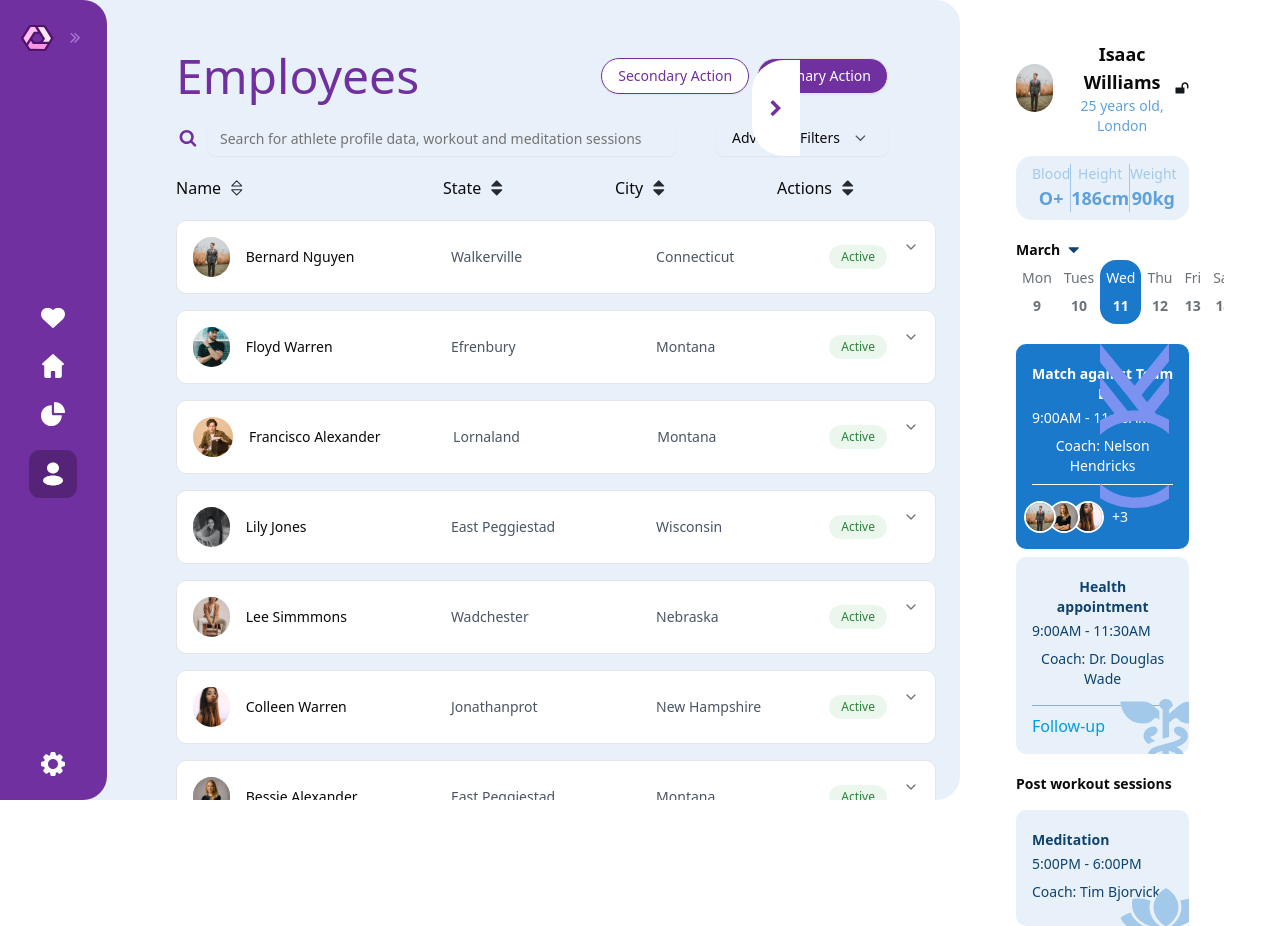
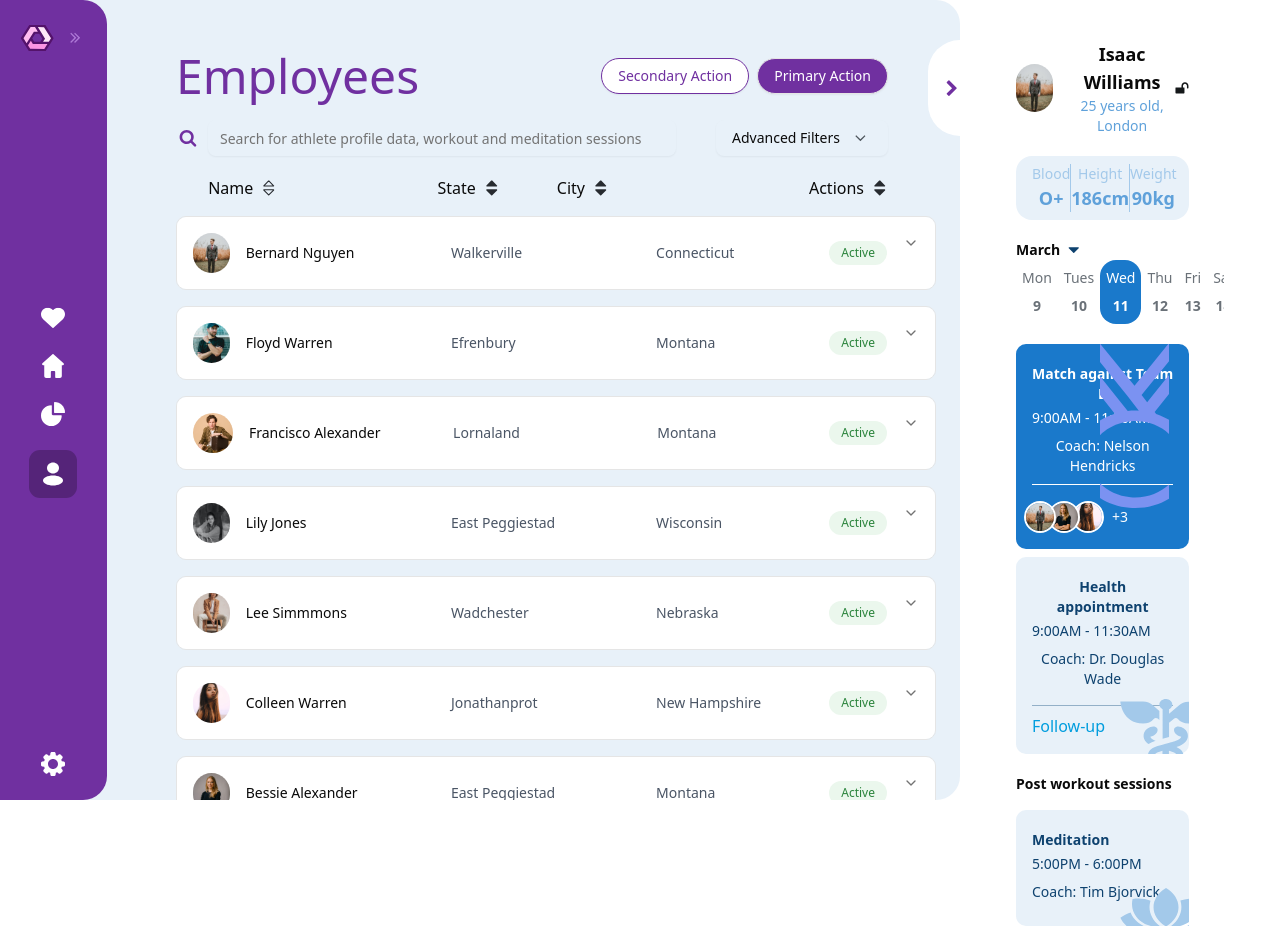
Before and after one commit to jpastolfi/mediaweb-joao-costa, a React (Vite) app in the folder project-joao-costa/: page / in a window 1280 px wide. Built offline with nearby package versions, Linux system fonts and the light colour scheme.

Commit message:
fix: arrow from previous commit was moving in different resolutions

```diff
--- a/project-joao-costa/src/components/EmployeeContainer/EmployeeCard.tsx
+++ b/project-joao-costa/src/components/EmployeeContainer/EmployeeCard.tsx
@@ -1,3 +1,4 @@
+import { useState } from "react";
 import bernard from "../../assets/bernard.png";
 import bessie from "../../assets/bessie.png";
 import colleen from "../../assets/colleen.png";
@@ -36,12 +37,12 @@ export default function EmployeeCard({employee}: {employee: Employee}) {
     default:
       image = "";
   }
-
+  const [isOpen, setIsOpen] = useState(false);
   return (
     <div className="w-full">
-      <Accordion type="single" collapsible className="border rounded-lg overflow-hidden w-full">
+      <Accordion type="single" collapsible className="border rounded-lg overflow-hidden w-full" onValueChange={() => setIsOpen(!isOpen)}>
         <AccordionItem value="item-1" className="border-0">
-          <div className="bg-white w-full">
+          <div className={`w-full ${isOpen ? 'bg-gray-200' : 'bg-white'}`}>
             <AccordionTrigger className="p-4 hover:no-underline w-full [&[data-state=open]>div>div:last-child>svg]:rotate-180">
               <div className="flex items-center justify-between w-full">
                 <div className="flex items-center w-full gap-4">
@@ -53,7 +54,7 @@ export default function EmployeeCard({employee}: {employee: Employee}) {
                   </div>
                 </div>
                 <div className="flex items-center gap-2 flex-shrink-0">
-                  <span className="bg-active-bg text-active-text text-xs px-3 py-1 rounded-full">{employee.status}</span>
+                  <span className={`${isOpen ? 'bg-active-text text-white' : 'bg-active-bg text-active-text'} text-xs px-3 py-1 rounded-full`}>{employee.status}</span>
                 </div>
               </div>
             </AccordionTrigger>
--- a/project-joao-costa/src/components/EmployeeContainer/EmployeeSearchbar.tsx
+++ b/project-joao-costa/src/components/EmployeeContainer/EmployeeSearchbar.tsx
@@ -84,24 +84,30 @@ export default function EmployeeSearchbar() {
       </Popover>
 
       </div>
-      <div className="flex items-center justify-between gap-2 w-full border-0 mb-5 pr-8">
-        <div className="flex items-center gap-2 mr-22">
+      <div className="flex items-center justify-between w-full mb-4">
+
+        <div className="sort-item w-full justify-around">
+          <div className="sort-item mr-22">
             <p>Name</p>
             <img className="size-4" src={scrollbar_transparent} alt="search" />
           </div>
-        <div className="flex items-center gap-2">
+          <div className="sort-item">
             <p>State</p>
             <img className="size-4" src={scrollbar_black} alt="search" />
           </div>
-        <div className="flex items-center gap-2">
+        </div>
+
+        <div className="flex items-center w-full justify-end gap-50">
+          <div className="sort-item">
             <p>City</p>
             <img className="size-4" src={scrollbar_black} alt="search" />
           </div>
-        <div className="flex items-center gap-2">
+          <div className="sort-item">
             <p>Actions</p>
             <img className="size-4" src={scrollbar_black} alt="search" />
           </div>
         </div>
       </div>
+    </div>
   )
 }
--- a/project-joao-costa/src/components/EmployeeData.tsx
+++ b/project-joao-costa/src/components/EmployeeData.tsx
@@ -34,7 +34,7 @@ export default function Dashboard() {
   return (
     <div className="w-3/12 h-screen absolute right-0 px-14 py-10 flex flex-col gap-5 bg-white">
       <ProfileHeader />
-      <div className="absolute top-15 right-120 flex items-center justify-center w-12 h-24 rounded-l-4xl bg-white">
+      <div className="absolute flex items-center justify-center w-12 h-24 rounded-l-4xl bg-white -ml-22">
           <img src={arrowRight} alt="arrow-right" className="w-4 h-4" />
       </div>
       <StatsSection />
--- a/project-joao-costa/src/index.css
+++ b/project-joao-costa/src/index.css
@@ -20,7 +20,7 @@
   --color-card-text-dark-blue: #0E426F;
   --color-text-blue-underline: #009DDE;
 }
-/* Card images -> text-light-blue  */
+
 @layer utilities {
   /* Hide scrollbar for Chrome, Safari and Opera */
   .no-scrollbar::-webkit-scrollbar {
@@ -36,6 +36,13 @@
     background-color: red;
     color: #2A843C;
   }
+
+  .sort-item {
+    display: flex;
+    align-items: center;
+    gap: 0.5rem; /* Assuming a gap of 2 units, adjust as necessary */
+  }
+
 }
 
 :root {
```
Lines whose indentation alone changed are shown as unchanged.
